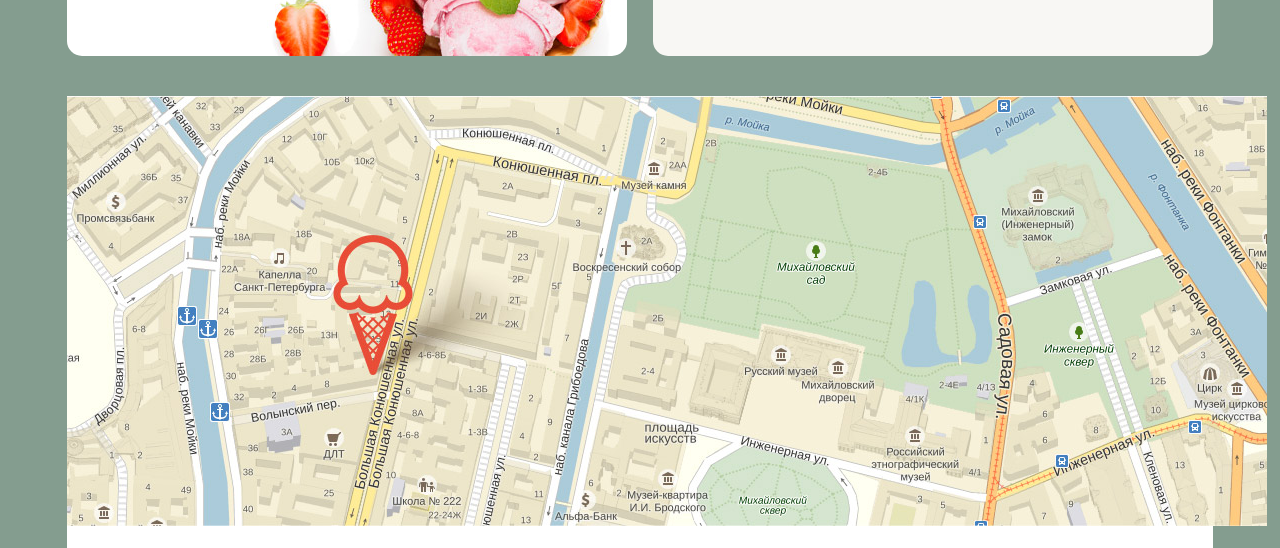
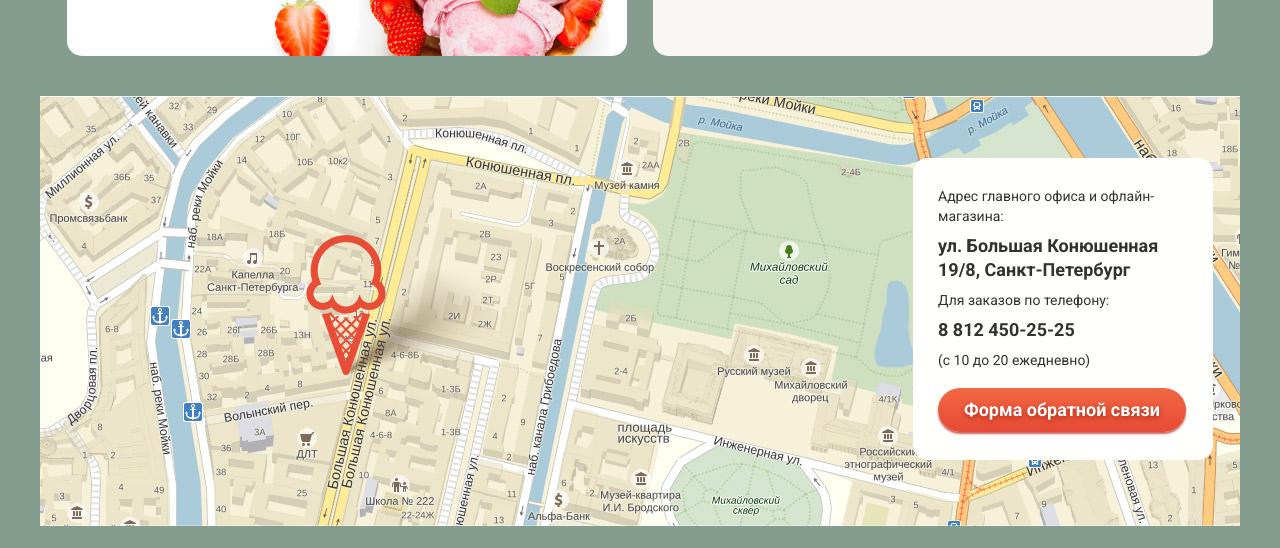
Before and after one commit to LauraHegay/564729-gllacy, a plain HTML site: page index.html in a window 1280 px wide. Shown: the part 1778-2326 px from the top of the page. Drawn offline with Linux system fonts and the light colour scheme.

Commit message:
Готов блок с картой на index.html

```diff
--- a/css/style.css
+++ b/css/style.css
@@ -296,7 +296,6 @@ input[type="radio"].visually-hidden {
   display: flex;
   flex-direction: row-reverse;
   justify-content: space-between;
-  outline: 1px solid #ffffff;
   margin: 0;
   padding: 0;
 }
@@ -867,12 +866,32 @@ input[type="radio"].visually-hidden {
 }
 
 .contacts {
+  position: relative;
   color: #323232;
   background-color: #ffffff;
+  width: 1200px;
+  height: 430px;
+  margin: 0 auto;
+  margin-bottom: 40px;
+
+}
+
+.contacts div {
+  position: absolute;
+  width: 250px;
+  top: 62px;
+  margin: 0;
+  right: 27px;
+  padding: 28px 25px;
+  background-color: #fffffe;
+  border-radius: 15px;
 }
 
 .contacts h4,
 .contacts .time-work {
+  margin: 0;
+  padding: 0;
+  padding-bottom: 8px;
   font-size: 14px;
   line-height: 20px;
   font-weight: 400;
@@ -880,8 +899,17 @@ input[type="radio"].visually-hidden {
 
 .contacts .phone,
 .contacts .adress {
+  display: inline-block;
+  margin: 0;
+  padding: 0;
+  padding-bottom: 8px;
   font-size: 18px;
   line-height: 24px;
+}
+
+.contacts .button {
+  padding: 10px 26px;
+  margin-top: 10px;
 }
 
 .pagination-wrapper {
```
Also changed, not shown: index.html (+2 -2 lines).
